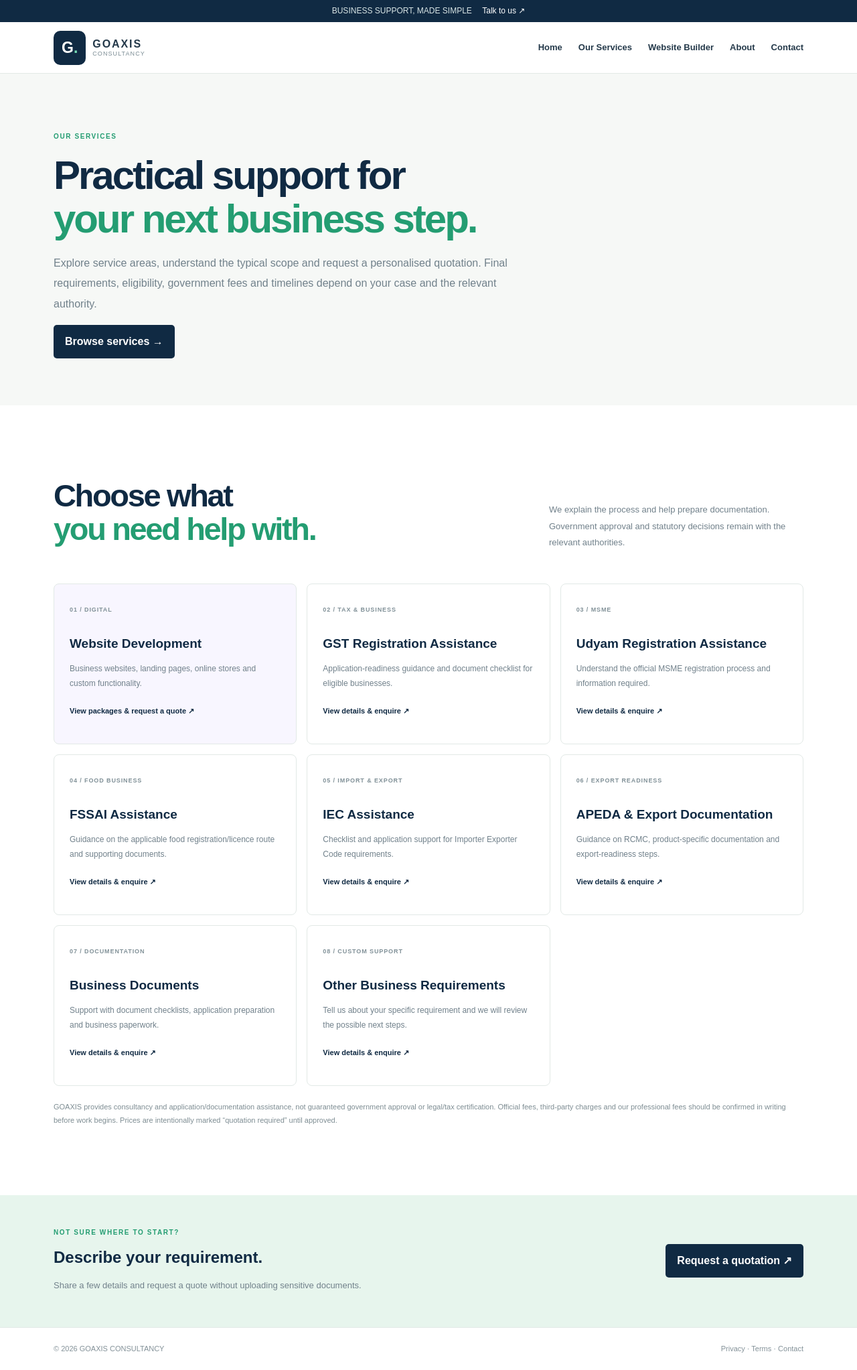
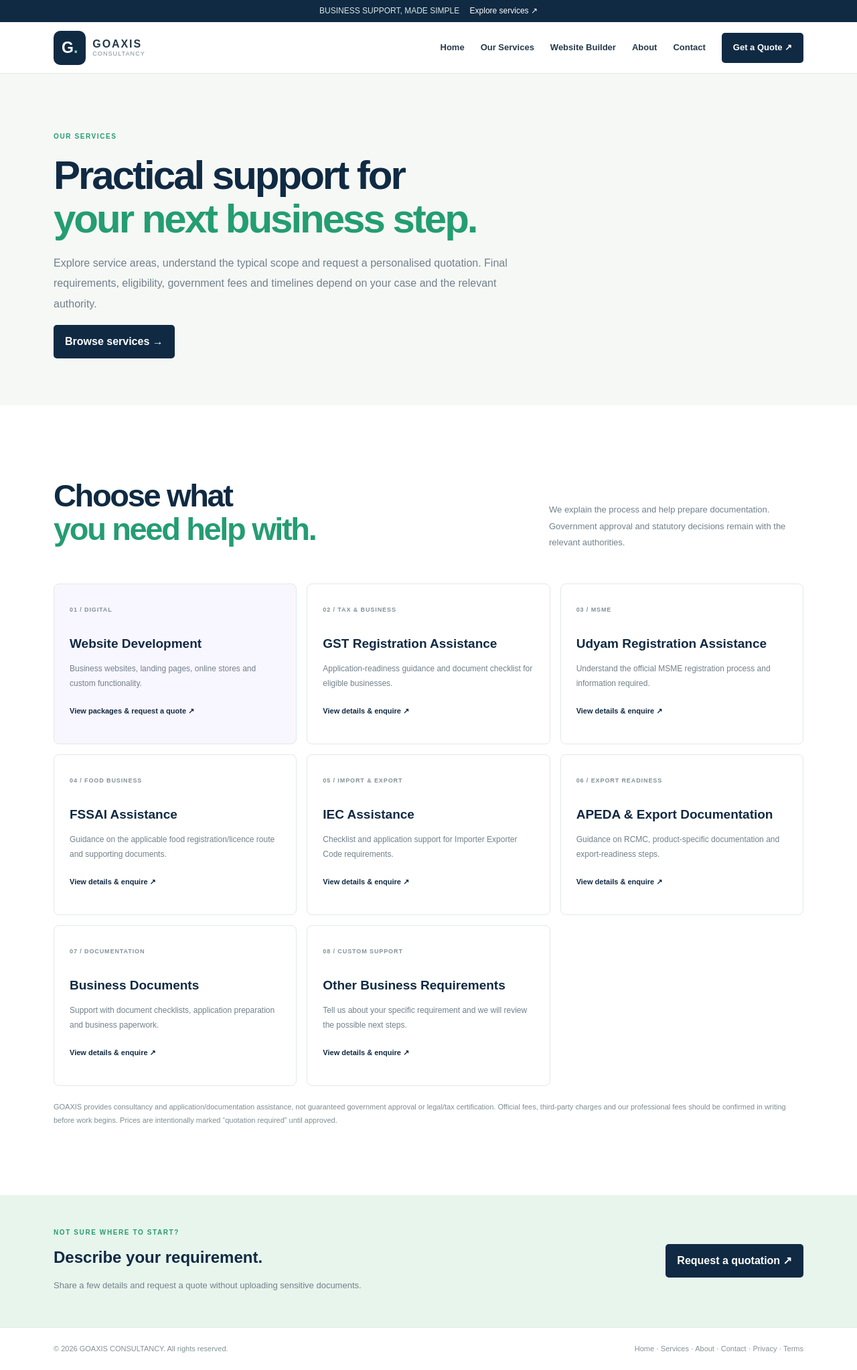
Before and after one commit to arpit-ae/GOAXIS, a plain HTML site: page services.html in a window 1280 px wide. Shown: the whole page at 67% size. Drawn offline with Linux system fonts and the light colour scheme.

Commit message:
Standardize site navigation and footer across pages

```diff
--- a/services.html
+++ b/services.html
@@ -1,6 +1,14 @@
 <!doctype html>
 <html lang="en"><head><meta charset="utf-8"><meta name="viewport" content="width=device-width,initial-scale=1"><meta name="description" content="Explore GOAXIS Consultancy services for websites, business registration assistance, food licensing and import-export documentation."><title>Our Services | GOAXIS CONSULTANCY</title><link rel="stylesheet" href="styles.css"><link rel="stylesheet" href="part2.css"><script src="part2.js" defer></script></head>
-<body><div class="announcement">BUSINESS SUPPORT, MADE SIMPLE <a href="contact.html">Talk to us ↗</a></div><header class="site-header"><div class="container nav-wrap"><a class="brand" href="index.html"><span class="brand-mark">G<span>.</span></span><span class="brand-copy"><strong>GOAXIS</strong><small>CONSULTANCY</small></span></a><button class="menu-toggle" type="button" aria-expanded="false" aria-controls="primary-nav" aria-label="Open navigation">☰</button><nav class="nav-links" id="primary-nav"><a href="index.html">Home</a><a href="services.html" aria-current="page">Our Services</a><a href="website-builder.html">Website Builder</a><a href="about.html">About</a><a href="contact.html">Contact</a></nav></div></header>
+<body>
+<a class="skip-link" href="#main">Skip to content</a><div class="announcement">BUSINESS SUPPORT, MADE SIMPLE <a href="services.html">Explore services ↗</a></div>
+<header class="site-header">
+  <div class="container nav-wrap">
+    <a class="brand" href="index.html" aria-label="GOAXIS Consultancy home"><span class="brand-mark">G<span>.</span></span><span class="brand-copy"><strong>GOAXIS</strong><small>CONSULTANCY</small></span></a>
+    <button class="menu-toggle" type="button" aria-expanded="false" aria-controls="primary-nav" aria-label="Open navigation">☰</button>
+    <nav class="nav-links" id="primary-nav" aria-label="Main navigation"><a href="index.html">Home</a><a href="services.html" aria-current="page">Our Services</a><a href="website-builder.html">Website Builder</a><a href="about.html">About</a><a href="contact.html">Contact</a><a class="nav-cta" href="contact.html">Get a Quote ↗</a></nav>
+  </div>
+</header>
 <main id="main"><section class="p2-hero"><div class="container"><p class="eyebrow">OUR SERVICES</p><h1>Practical support for<br><span>your next business step.</span></h1><p>Explore service areas, understand the typical scope and request a personalised quotation. Final requirements, eligibility, government fees and timelines depend on your case and the relevant authority.</p><a class="button" href="#service-catalogue">Browse services →</a></div></section>
 <section class="section-pad" id="service-catalogue"><div class="container"><div class="section-head"><h2>Choose what<br><span>you need help with.</span></h2><p>We explain the process and help prepare documentation. Government approval and statutory decisions remain with the relevant authorities.</p></div><div class="cards service-catalogue">
 <article class="card card-lavender"><label>01 / DIGITAL</label><h3>Website Development</h3><p>Business websites, landing pages, online stores and custom functionality.</p><a href="website-builder.html">View packages & request a quote ↗</a></article>
@@ -13,4 +21,9 @@
 <article class="card"><label>08 / CUSTOM SUPPORT</label><h3>Other Business Requirements</h3><p>Tell us about your specific requirement and we will review the possible next steps.</p><a href="service.html?service=other">View details & enquire ↗</a></article>
 </div><p class="disclaimer">GOAXIS provides consultancy and application/documentation assistance, not guaranteed government approval or legal/tax certification. Official fees, third-party charges and our professional fees should be confirmed in writing before work begins. Prices are intentionally marked “quotation required” until approved.</p></div></section>
 <section class="p2-cta"><div class="container"><div><p class="eyebrow">NOT SURE WHERE TO START?</p><h2>Describe your requirement.</h2><p>Share a few details and request a quote without uploading sensitive documents.</p></div><a class="button" href="service.html?service=other">Request a quotation ↗</a></div></section></main>
-<footer class="site-footer"><div class="container footer-bottom"><span>© <span id="current-year"></span> GOAXIS CONSULTANCY</span><span><a href="privacy.html">Privacy</a> · <a href="terms.html">Terms</a> · <a href="contact.html">Contact</a></span></div></footer></body></html>
+<footer class="site-footer">
+  <div class="container footer-bottom">
+    <span>© <span id="current-year">2026</span> GOAXIS CONSULTANCY. All rights reserved.</span>
+    <span><a href="index.html">Home</a> · <a href="services.html">Services</a> · <a href="about.html">About</a> · <a href="contact.html">Contact</a> · <a href="privacy.html">Privacy</a> · <a href="terms.html">Terms</a></span>
+  </div>
+</footer></body></html>
```
